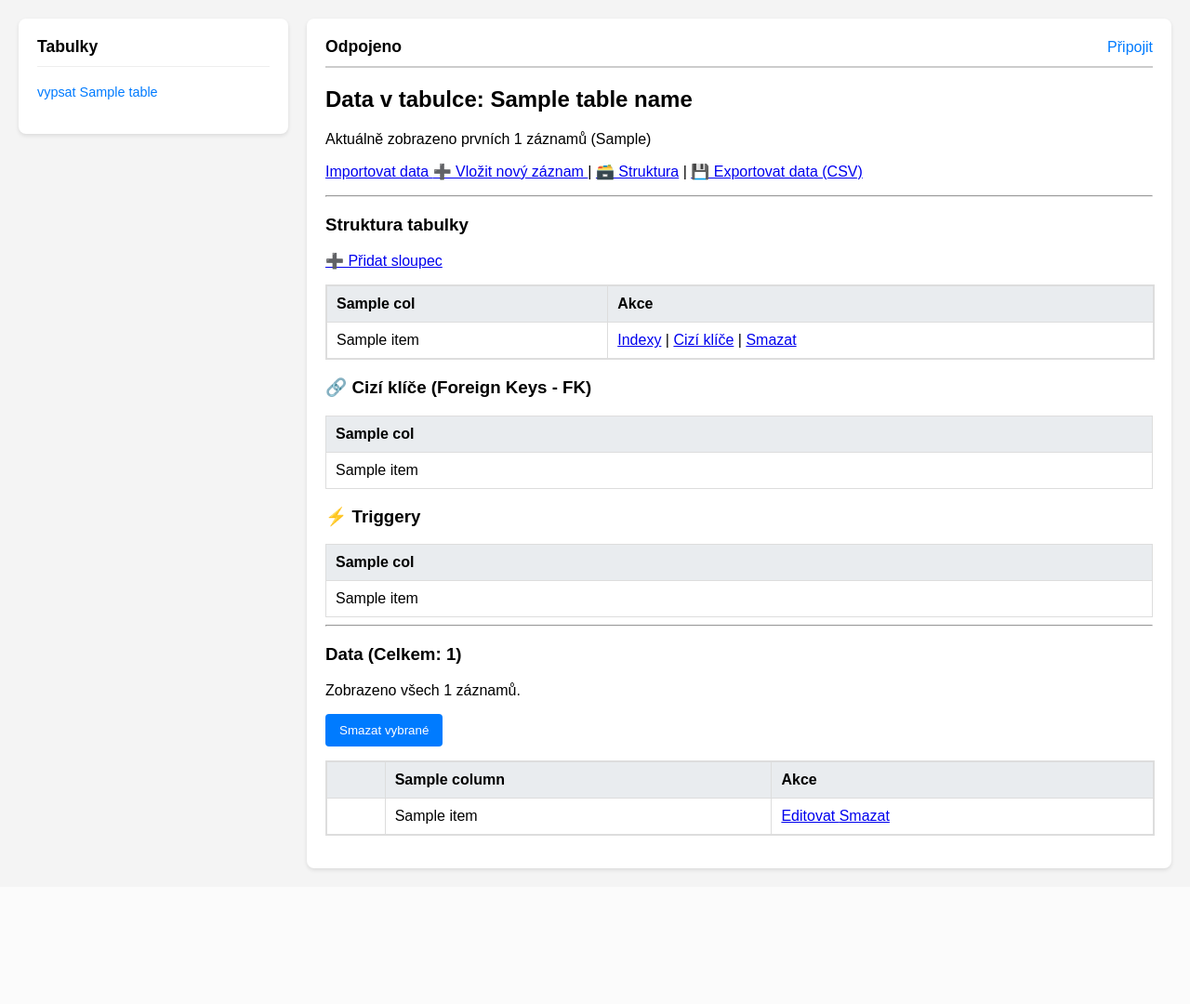
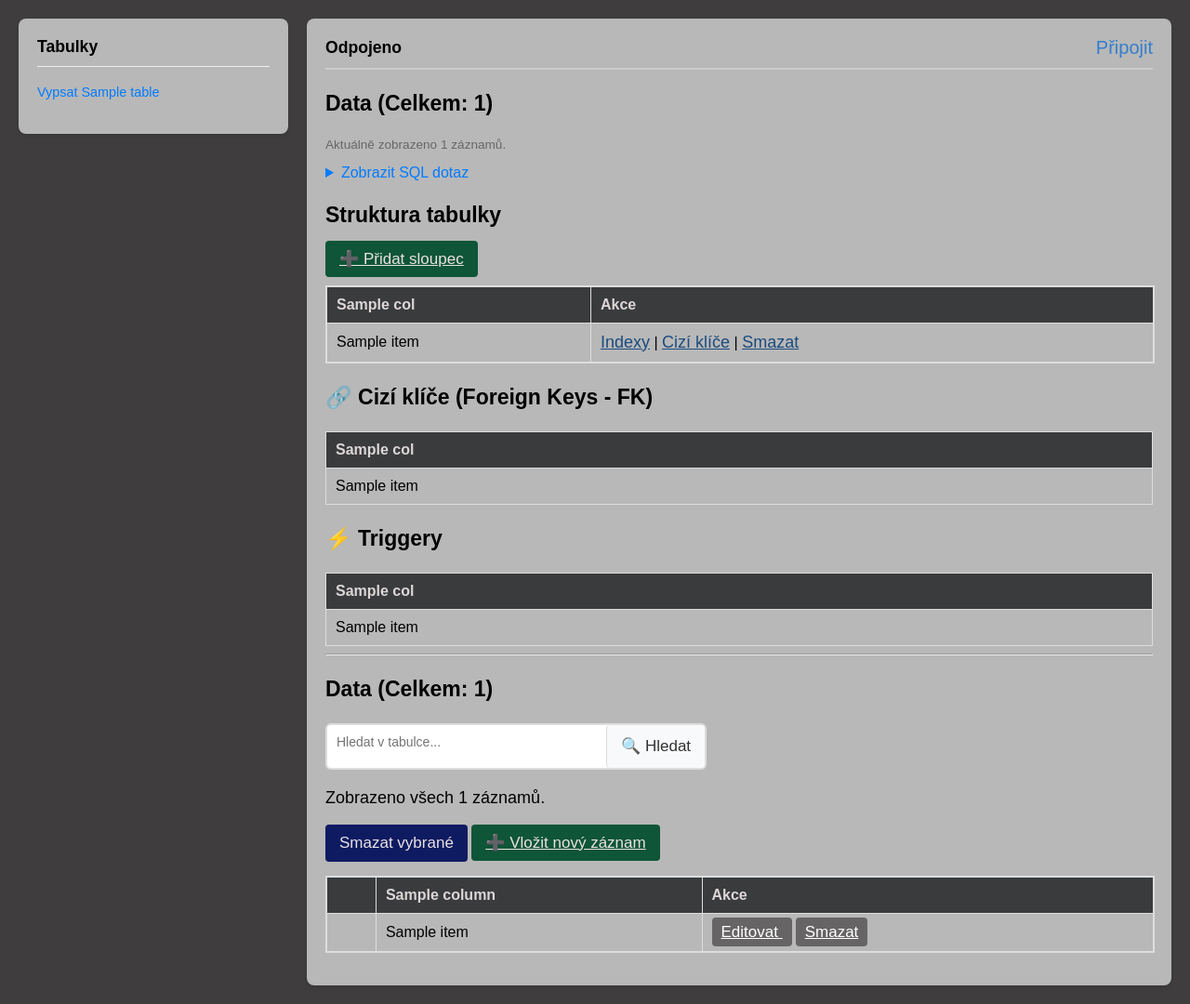
Before and after one commit to lilienrose/aDataFix_Project, a Django app: template templates/aDataFix/table_data.html in a window 1280 px wide. Shown: the whole page at 93% size. Before the commit the page ends 938 px from the top, so only its background shows below. Run offline with Django 5.2, Linux system fonts and the light colour scheme; the template is opened without the code that fills it: most values are stand-ins (such as "Sample title", 1, 10 or a date in 2020).

Commit message:
new colors and search function

```diff
--- a/aDataFix/aData_Fix/models.py
+++ b/aDataFix/aData_Fix/models.py
@@ -1,2 +1,2 @@
-# Mělo by být v souboru djang_adminer/models.py
+
 from django.db import models
--- a/aDataFix/settings.py
+++ b/aDataFix/settings.py
@@ -1,4 +1,4 @@
-# djangadminer/settings.py
+
 from pathlib import Path
 import os
 BASE_DIR = Path(__file__).resolve().parent.parent
--- a/templates/aDataFix/base.html
+++ b/templates/aDataFix/base.html
@@ -4,10 +4,39 @@
 <head>
     <title>aDataFix</title>
     <style>
-        /* ZÁKLADNÍ STYLING */
-        body { font-family: sans-serif; margin: 0; background-color: #f4f4f4; }
 
-        /* FLEXBOX LAYOUT */
+        body { font-family: sans-serif; margin: 0; background-color: #3f3d3d; }
+
+
+        h3 {
+            font-size:23px;
+        }
+
+        h2 {
+            font-size: 25px;
+        }
+
+        h1 {
+            font-size: 28px;
+            font-weight: bold;
+        }
+
+
+        a {
+            color:#1b4b7e;
+            font-size: 18px;
+        }
+
+        p {
+            font-size: 18px;
+        }
+
+        label {
+            font-size: 18px;
+        }
+        a:hover {
+            color:#393b3d;
+        }
         .wrapper {
             display: flex;
             max-width: 1400px;
@@ -17,11 +46,11 @@
             align-items: flex-start;
         }
 
-        /* SIDEBAR (Levý panel) */
+
         .sidebar {
             width: 250px;
             min-width: 250px;
-            background-color: white;
+            background-color: rgb(184, 184, 184);
             padding: 20px;
             border-radius: 8px;
             box-shadow: 0 2px 4px rgba(0,0,0,0.1);
@@ -34,33 +63,47 @@
         .sidebar a { text-decoration: none; color: #007bff; font-size: 0.9em; }
         .sidebar a:hover { text-decoration: underline; }
 
-        /* HLAVNÍ KONTEJNER (Nahrazuje původní .container) */
         .main-content {
             flex-grow: 1;
-            background-color: white;
+            background-color: rgb(184, 184, 184);
             padding: 20px;
             border-radius: 8px;
-            box-shadow: 0 2px 4px rgba(0,0,0,0.1);
+            box-shadow: 0 2px 4px #0000001a;
             overflow: hidden;
-            min-width: 0; /* Důležité pro vnitřní skrolování tabulek */
+            min-width: 0;
         }
 
-        /* NAVIGACE */
+       .checkbox {
+        size: 20px;
+       }
+
+        .button {
+            padding: 10px 15px; font-size: 17px; background-color: #0f5538; color: rgb(233, 226, 226); border: none; border-radius: 4px; cursor: pointer;
+        }
+
+        .smallbutton {
+            padding: 6px 10px; margin-right: 4px; font-size: 17px; background-color: #666464; color: white; border: none; border-radius: 4px; cursor: pointer;
+        }
+
+        .form-select {
+            font-size:18px; height: 40px;
+        }
+
+
         nav { border-bottom: 2px solid #ccc; padding-bottom: 10px; margin-bottom: 20px; display: flex; justify-content: space-between; align-items: center; }
-        nav a { margin-left: 15px; text-decoration: none; color: #007bff; }
+        nav a { margin-left: 15px; text-decoration: none; color: #347ece; font-size:20px;}
         .db-info { font-size: 1.1em; font-weight: bold; }
 
-        /* TABULKY A RESPONZIVITA */
         .table-responsive { width: 100%; overflow-x: auto; margin: 15px 0; border: 1px solid #ddd; }
         table { border-collapse: collapse; width: 100%; }
         th, td { border: 1px solid #ddd; padding: 10px; text-align: left; white-space: nowrap; }
-        th { background-color: #e9ecef; }
+        th { background-color: #393b3d; color:#ddd6d6; }
 
-        /* FORMULÁŘE A ZPRÁVY */
+
         .error { color: #dc3545; background-color: #f8d7da; padding: 10px; border-radius: 4px; border: 1px solid #f5c6cb; margin-bottom: 15px; }
         .success { color: #28a745; background-color: #d4edda; padding: 10px; border-radius: 4px; border: 1px solid #c3e6cb; margin-bottom: 15px; }
-        form input, form textarea { width: 100%; padding: 8px; box-sizing: border-box; border: 1px solid #ccc; border-radius: 4px; margin-bottom: 10px; }
-        form button { padding: 10px 15px; background-color: #007bff; color: white; border: none; border-radius: 4px; cursor: pointer; }
+        form input, form textarea { width: 100%; padding: 8px; box-sizing: border-box; border: 1px solid #c4c2c2; border-radius: 4px; margin-bottom: 10px; }
+        form button { padding: 10px 15px; font-size: 17px; background-color: #0f1b61; color: rgb(233, 226, 226); border: none; border-radius: 4px; cursor: pointer; }
     </style>
 </head>
 <body>
@@ -73,8 +116,8 @@
         {% for t in all_tables %}
             <li>
                 <a href="{% url 'table_data' table_name=t %}"
-                   {% if t == table_name %}style="font-weight: bold; color: black;"{% endif %}>
-                   vypsat {{ t }}
+                   {% if t == table_name %}style="font-weight: bold; font-size: 17px; color: #1b4b7e;"{% endif %}>
+                   Vypsat {{ t }}
                 </a>
             </li>
         {% endfor %}
--- a/templates/aDataFix/sql_console.html
+++ b/templates/aDataFix/sql_console.html
@@ -3,7 +3,7 @@
 {% block content %}
     <h2>SQL Editor (Bod 12.)</h2>
 
-    <form method="post">
+    <form method="post" style="font-size:23px">
         {% csrf_token %}
         {{ form.as_p }}
         <button type="submit">Spustit SQL</button>
--- a/templates/aDataFix/table_data.html
+++ b/templates/aDataFix/table_data.html
@@ -43,25 +43,21 @@ table {
 }
 </style>
 {% block content %}
-    <h2>Data v tabulce: {{ table_name }}</h2>
-    <p>Aktuálně zobrazeno prvních {{ data|length }} záznamů ({{ sql_query }})</p>
+<h3>Data (Celkem: {{ total_rows }})</h3>
 
-    <p>
-        <a href="{% url 'table_import' table_name=table_name %}" class="btn btn-sm btn-info">
-            <i class="fas fa-file-upload"></i> Importovat data
-        </a>
-        <a href="{% url 'table_edit' table_name=table_name %}" class="btn btn-sm btn-success">
-            ➕ Vložit nový záznam
-        </a>
-        | <a href="{% url 'table_structure' table_name=table_name %}">🗃️ Struktura</a>
-        | <a href="{% url 'export_table' table_name=table_name %}">💾 Exportovat data (CSV)</a>
-    </p>
-
-    <hr>
+<p style="color: #666; font-size: 0.85rem;">
+    Aktuálně zobrazeno {{ data|length }} záznamů.
+    <details>
+        <summary style="cursor: pointer; color: #007bff;">Zobrazit SQL dotaz</summary>
+        <code style="display: block; background: #f8f9fa; padding: 10px; margin-top: 5px; border-radius: 4px;">
+            {{ sql_query }}
+        </code>
+    </details>
+</p>
 
     <h3>Struktura tabulky</h3>
     <p>
-        <a href="{% url 'add_column' table_name=table_name %}" class="btn btn-sm btn-success">
+        <a href="{% url 'add_column' table_name=table_name %}" class="button">
             ➕ Přidat sloupec
         </a>
     </p>
@@ -82,7 +78,6 @@ table {
             <td>
 
                 <span title="{{ cell }}">
-                    {# Zde oříznutou hodnotu zobrazíme v buňce #}
                     {{ cell|truncatechars:50 }}
                 </span>
             </td>
@@ -100,8 +95,10 @@ table {
                     >
                         Smazat
                     </a>
+
                 </td>
             </tr>
+
         {% endfor %}
         </tbody>
     </table>
@@ -184,7 +181,26 @@ table {
     <h3>Data (Celkem: {{ total_rows }})</h3>
 
     {% if data %}
+  <div style="margin-bottom: 20px; display: flex; justify-content: space-between; align-items: center;">
+        <form method="GET" style="display: flex; align-items: center; gap: 10px;">
+            <input type="hidden" name="page_size" value="{{ page_size }}">
 
+            <div style="display: flex; border: 2px solid #ddd; border-radius: 6px; overflow: hidden; background: white;">
+                <input type="text" name="search" value="{{ search_query|default:'' }}"
+                       placeholder="Hledat v tabulce..."
+                       style="padding: 10px; border: none; outline: none; width: 300px; font-size: 14px;">
+
+                <button type="submit" style="background: #f8f9fa; border: none; border-left: 1px solid #ddd; padding: 0 15px; cursor: pointer; color: #333;">
+                    🔍 Hledat
+                </button>
+            </div>
+            {% if search_query %}
+                <a href="?page_size={{ page_size }}" style="color: #e74c3c; text-decoration: none; font-size: 0.9rem; font-weight: bold;">
+                    ✖ Zrušit vyhledávání
+                </a>
+            {% endif %}
+        </form>
+    </div>
     {% if total_pages > 1 %}
         <div class="pagination-info mb-3">
             Zobrazeno {{ data|length }} záznamů na stránce {{ page }} z {{ total_pages }}.
@@ -229,6 +245,9 @@ table {
                 title="Smazat vybrané záznamy">
             <i class="fas fa-trash"></i> Smazat vybrané
         </button>
+        <a href="{% url 'table_edit' table_name=table_name %}" class="button">
+            ➕ Vložit nový záznam
+        </a>
     </div>
 
     <div class="table-responsive">
@@ -250,7 +269,7 @@ table {
                 <tr>
                     <td>
                         {% if pk_column %}
-                            <input type="checkbox" name="record_pk" value="{{ record.pk_value_for_url }}">
+                            <input type="checkbox" style="width: 18px; height: 18px;" name="record_pk" value="{{ record.pk_value_for_url }}">
                         {% endif %}
                     </td>
 
@@ -277,12 +296,12 @@ table {
     </td>
 {% endfor %}
                     <td>
-                        <a href="{% url 'table_edit_pk' table_name=table_name pk_value=record.pk_value_for_url %}" class="btn btn-sm btn-info">
+                        <a href="{% url 'table_edit_pk' table_name=table_name pk_value=record.pk_value_for_url %}" class="smallbutton">
                             Editovat
                         </a>
 
                         <a href="{% url 'delete_record' table_name=table_name pk_value=record.pk_value_for_url %}"
-                           class="btn btn-sm btn-danger"
+                           class="smallbutton"
                            onclick="return confirm('Opravdu chcete smazat záznam s klíčem ID: {{ record.pk_value_for_url }}?')"
                         >
                             Smazat
@@ -308,7 +327,6 @@ table {
                 <button disabled class="btn btn-sm btn-default">« Předchozí</button>
             {% endif %}
 
-            {# Čísla stránek #}
             {% for p_num in pagination_range %}
                 <a href="{{ data_url }}?page={{ p_num }}"
                    class="btn btn-sm {% if p_num == page %}btn-primary{% else %}btn-default{% endif %}">
@@ -316,7 +334,6 @@ table {
                 </a>
             {% endfor %}
 
-            {# Tlačítko Další #}
             {% if page < total_pages %}
                 <a href="{{ data_url }}?page={{ page|add:'1' }}" class="btn btn-sm btn-default">Další »</a>
             {% else %}
--- a/templates/aDataFix/table_list.html
+++ b/templates/aDataFix/table_list.html
@@ -24,6 +24,7 @@
                     <a href="{% url 'table_create' %}" class="btn btn-primary bg-green-600 hover:bg-green-700 text-white font-bold py-2 px-4 rounded transition">
                         ➕ Vytvořit novou tabulku
                     </a>
+                    <a href="{% url 'import_table' %}" class="btn btn-success">📤 Importovat celou tabulku </a>
                 </p>
 
                 <a href="{% url 'export_db' %}" class="btn btn-success">
```
Also changed, not shown: aDataFix/aData_Fix/urls.py (+7 -8 lines), aDataFix/aData_Fix/views.py (+155 -46 lines).
